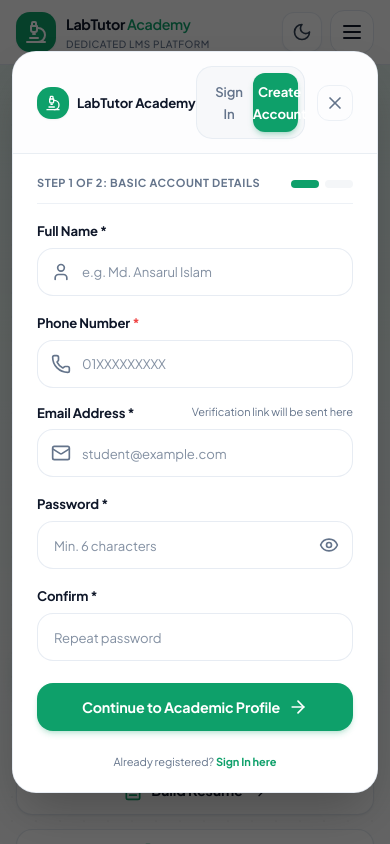
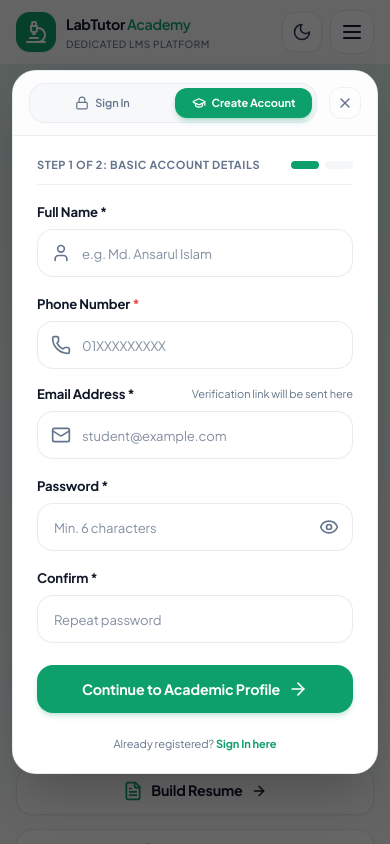
Before and after one commit to ansarulanisgit/medical-laboratory-technology-lms-system, a Next.js app: page / in a window 390 px wide. Both pictures are taken after a click on the button "Get Free Student Access". Shown: the top 844 px of the page. Built offline with nearby package versions, Linux system fonts and the light colour scheme.

Commit message:
fix(ui): remove logo from login/signup modal on mobile devices

```diff
--- a/src/components/auth/auth-modal.tsx
+++ b/src/components/auth/auth-modal.tsx
@@ -651,42 +651,34 @@ export function AuthModal() {
         {/* ============================================================== */}
         <div className="flex-1 flex flex-col overflow-hidden bg-card">
           {/* Header Bar */}
-          <div className="flex items-center justify-between px-6 sm:px-8 py-3.5 border-b border-border/70 bg-muted/20 shrink-0">
-            {/* Mobile-only brand badge */}
-            <div className="flex md:hidden items-center gap-2">
-              <div className="h-8 w-8 rounded-lg bg-primary text-primary-foreground flex items-center justify-center shadow-xs">
-                <Microscope className="h-4 w-4" />
-              </div>
-              <span className="text-sm font-bold text-foreground">LabTutor Academy</span>
-            </div>
-
+          <div className="flex items-center justify-between px-4 sm:px-8 py-3 sm:py-3.5 border-b border-border/70 bg-muted/20 shrink-0">
             {/* Segmented Tab Switcher */}
-            <div className="flex-1 max-w-[320px] sm:max-w-sm mx-auto md:mx-0">
-              <div className="grid grid-cols-2 gap-1.5 p-1.5 bg-muted/70 rounded-2xl border border-border/70 text-sm font-semibold">
+            <div className="flex-1 max-w-xs sm:max-w-sm mx-auto md:mx-0">
+              <div className="grid grid-cols-2 gap-1 p-1 sm:gap-1.5 sm:p-1.5 bg-muted/70 rounded-2xl border border-border/70 text-sm font-semibold">
                 <button
                   type="button"
                   onClick={() => setActiveTab("LOGIN")}
                   className={cn(
-                    "py-2 px-3 rounded-xl transition-all text-center cursor-pointer flex items-center justify-center gap-2 text-sm sm:text-base font-bold",
+                    "py-1.5 sm:py-2 px-2.5 sm:px-3 rounded-xl transition-all text-center cursor-pointer flex items-center justify-center gap-1.5 sm:gap-2 text-xs sm:text-base font-bold",
                     activeTab === "LOGIN"
                       ? "bg-primary text-primary-foreground shadow-md shadow-primary/25"
                       : "text-muted-foreground hover:text-foreground font-semibold"
                   )}
                 >
-                  <Lock className="h-4 w-4" />
+                  <Lock className="h-3.5 w-3.5 sm:h-4 sm:w-4" />
                   <span>Sign In</span>
                 </button>
                 <button
                   type="button"
                   onClick={() => setActiveTab("REGISTER")}
                   className={cn(
-                    "py-2 px-3 rounded-xl transition-all text-center cursor-pointer flex items-center justify-center gap-2 text-sm sm:text-base font-bold",
+                    "py-1.5 sm:py-2 px-2.5 sm:px-3 rounded-xl transition-all text-center cursor-pointer flex items-center justify-center gap-1.5 sm:gap-2 text-xs sm:text-base font-bold",
                     activeTab === "REGISTER"
                       ? "bg-primary text-primary-foreground shadow-md shadow-primary/25"
                       : "text-muted-foreground hover:text-foreground font-semibold"
                   )}
                 >
-                  <GraduationCap className="h-4 w-4" />
+                  <GraduationCap className="h-3.5 w-3.5 sm:h-4 sm:w-4" />
                   <span>Create Account</span>
                 </button>
               </div>
@@ -696,10 +688,10 @@ export function AuthModal() {
             <button
               type="button"
               onClick={closeAuthModal}
-              className="h-9 w-9 rounded-xl border border-border/60 hover:bg-muted/80 flex items-center justify-center text-muted-foreground hover:text-foreground transition-colors cursor-pointer ml-3 shrink-0"
+              className="h-8 w-8 sm:h-9 sm:w-9 rounded-xl border border-border/60 hover:bg-muted/80 flex items-center justify-center text-muted-foreground hover:text-foreground transition-colors cursor-pointer ml-3 shrink-0"
               aria-label="Close dialog"
             >
-              <X className="h-5 w-5" />
+              <X className="h-4 w-4 sm:h-5 sm:w-5" />
             </button>
           </div>
 
```
